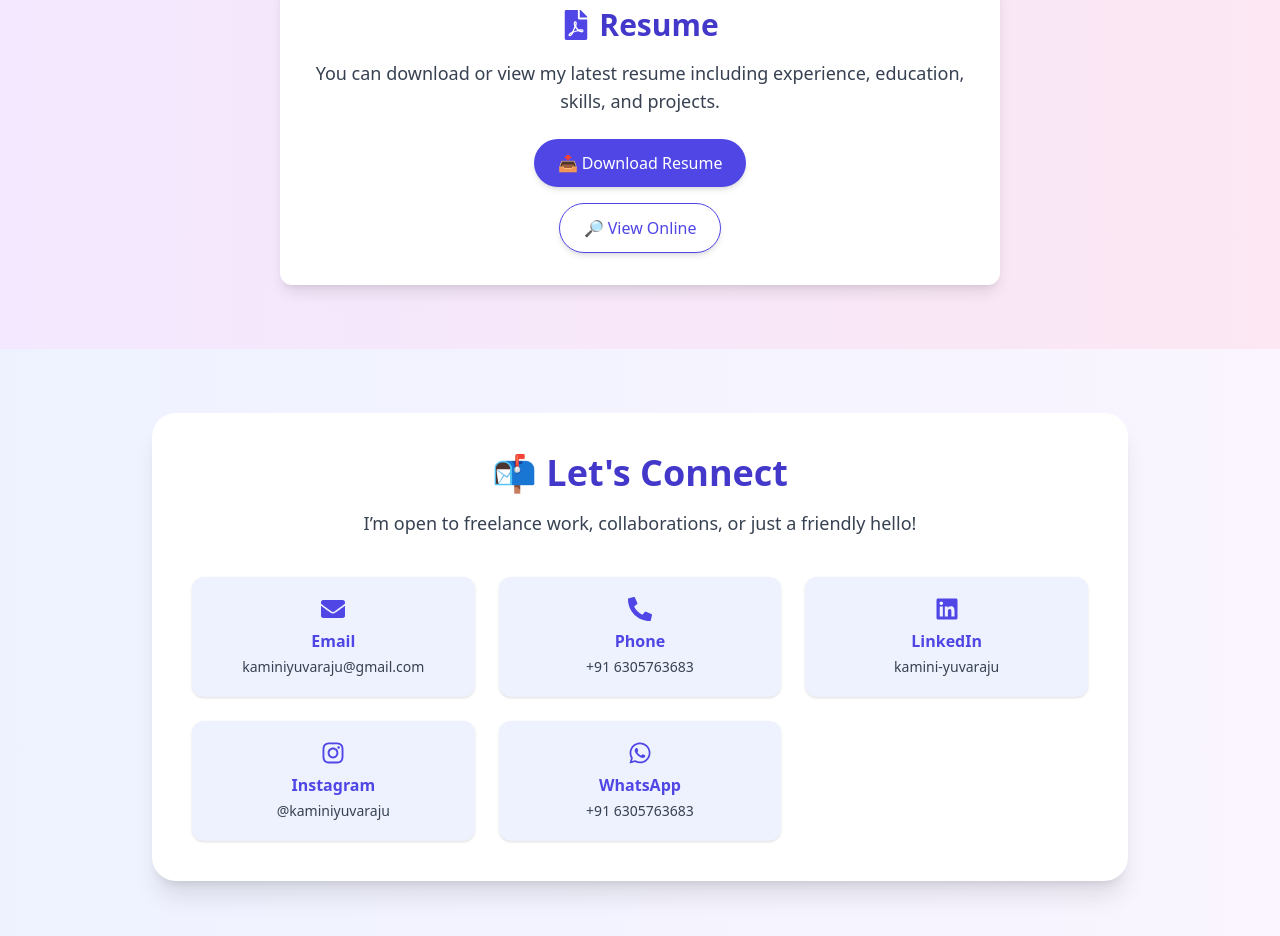
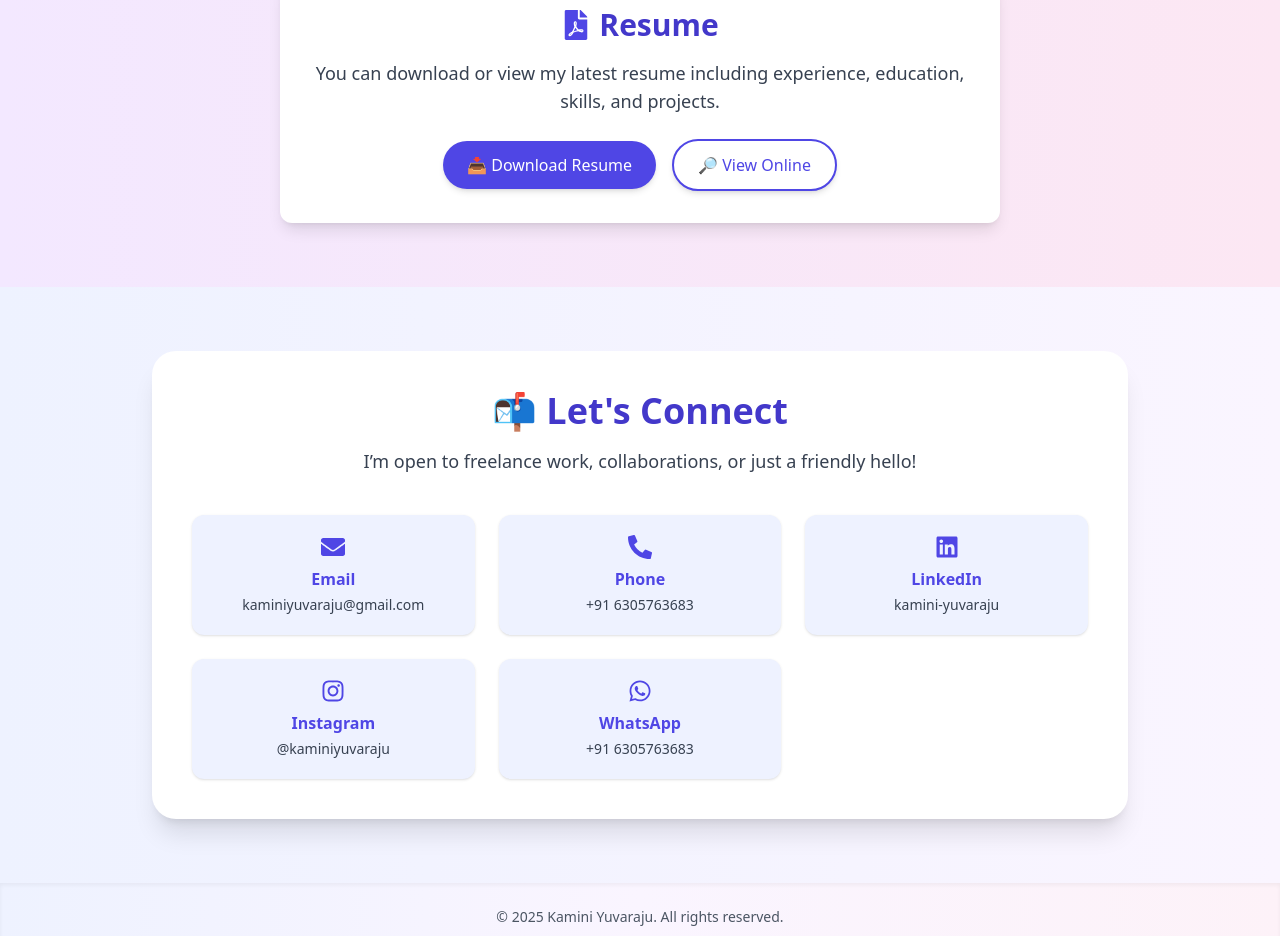
Before and after one commit to kaminiyuvaraju/kaminiyuvaraju, a React (Create React App) app: page / in a window 1280 px wide. Shown: the part 4080-5016 px from the top of the page. Built offline with nearby package versions, Linux system fonts and the light colour scheme; the HTML template or start-up script is replaced by a standard one.

Commit message:
Update Resume

```diff
--- a/src/components/Resume.js
+++ b/src/components/Resume.js
@@ -43,7 +43,7 @@ const Resume = () => {
           </motion.p>
 
           <motion.div
-            className="flex flex-col gap-4 items-center justify-center mt-4"
+            className="flex flex-col sm:flex-row gap-4 items-center justify-center mt-4"
             initial={{ opacity: 0 }}
             whileInView={{ opacity: 1 }}
             transition={{ duration: 0.5, delay: 0.3 }}
@@ -61,7 +61,7 @@ const Resume = () => {
               href="/Kamini-Resume.pdf"
               target="_blank"
               rel="noopener noreferrer"
-              className="bg-white border border-indigo-600 text-indigo-600 px-6 py-3 rounded-full shadow-md hover:bg-indigo-50 transition duration-300"
+              className="bg-white border-2 border-indigo-600 text-indigo-600 px-6 py-3 rounded-full shadow-md hover:bg-indigo-100 transition duration-300"
             >
               🔎 View Online
             </a>
```
